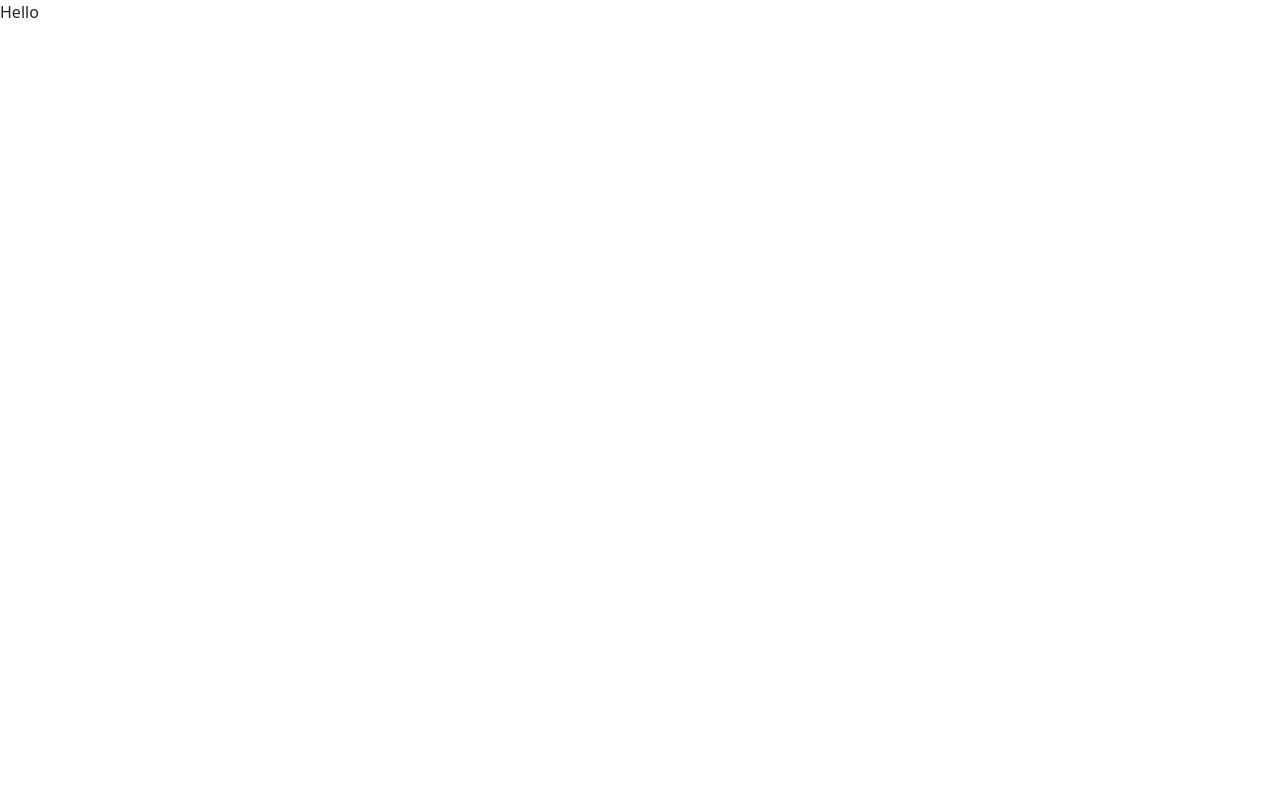
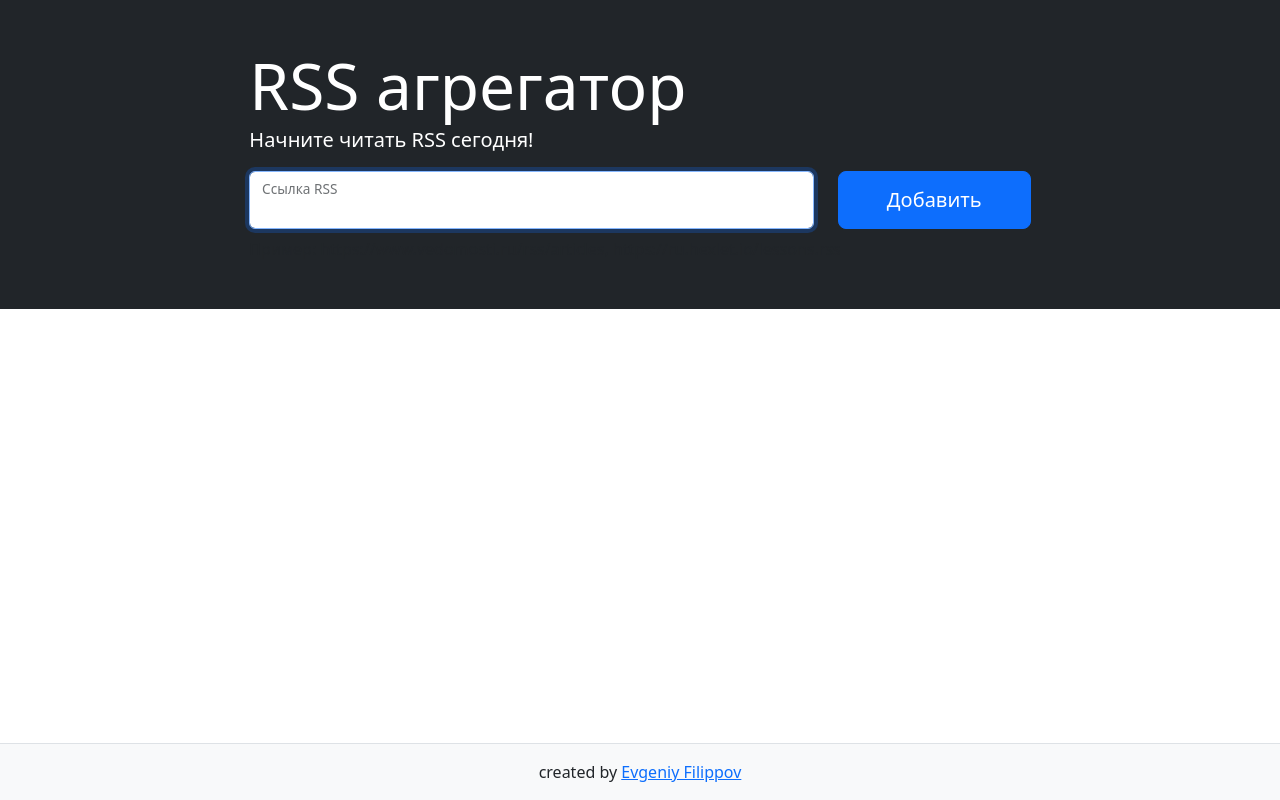
Before and after one commit to unbulanov/frontend-project-11, a website built with webpack: page index.html in a window 1280 px wide. Built offline with nearby package versions, Linux system fonts and the light colour scheme.

Commit message:
upd indez

```diff
--- a/index.html
+++ b/index.html
@@ -5,7 +5,60 @@
     <meta name="viewport" content="width=device-width, initial-scale=1">
     <title>Hexlet Frontend Project</title>
 </head>
-<body>
-    Hello
+<body class="d-flex flex-column min-vh-100">
+    <div class="modal fade" id="modal" tabindex="-1" role="dialog" aria-labelledby="modal" aria-hidden="true">
+        <div class="modal-dialog" role="document">
+            <div class="modal-content">
+                <div class="modal-header">
+                    <h5 class="modal-title"></h5>
+        <button type="button" class="btn-close close" data-bs-dismiss="modal" aria-label="Close"></button>
+        </div>
+        <div class="modal-body text-break"></div>
+        <div class="modal-footer">
+            <a class="btn btn-primary full-article" href="#" role="button" target="_blank" rel="noopener noreferrer">Читать полностью </a>
+        <button type="button" class="btn btn-secondary" data-bs-dismiss="modal">Закрыть</button>
+        </div>
+    </div>
+    </div>
+</div>
+<main class="flex-grow-1">
+        <section class="container-fluid bg-dark p-5">
+        <div class="row">
+        <div class="col-md-10 col-lg-8 mx-auto text-white">
+            <h1 class="display-3 mb-0">RSS агрегатор</h1>
+        <p class="lead">Начните читать RSS сегодня!</p>
+        <form action class="rss-form text-body">
+            <div class="row">
+                <div class="col">
+                <div class="form-floating">
+                <input id="url-input" autofocus required name="url" aria-label="url" class="form-control w-100" placeholder="ссылка RSS" autocomplete="off">
+                                    <label for="url-input">Ссылка RSS</label>
+                </div>
+            </div>
+            <div class="col-auto">
+                    <button type="submit" aria-label="add" class="h-100 btn btn-lg btn-primary px-sm-5">Добавить</button>
+            </div>
+            </div>
+        </form>
+        <p class="mt-2 mb-0 text-muted">Пример: https://www.vedomosti.ru/rss/articles, https://ru.hexlet.io/lessons.rss</p>
+        <p class="feedback m-0 position-absolute small text-danger"></p>
+        </div>
+    </div>
+    </section>
+    <section class="container-fluid container-xxl p-5">
+        <div class="row">
+                <div class="col-md-10 col-lg-8 order-1 mx-auto posts"></div>
+        <div class="col-md-10 col-lg-4 mx-auto order-0 order-lg-1 feeds"></div>
+    </div>
+    </section>
+</main>
+    <footer class="footer border-top py-3 mt-5 bg-light">
+    <div class="container-xl">
+        <div class="text-center">
+      created by
+      <a href="https://github.com/jenka-ej/frontend-project-11" target="_blank">Evgeniy Filippov</a>
+    </div>
+    </div>
+</footer>
 </body>
 </html>
```
